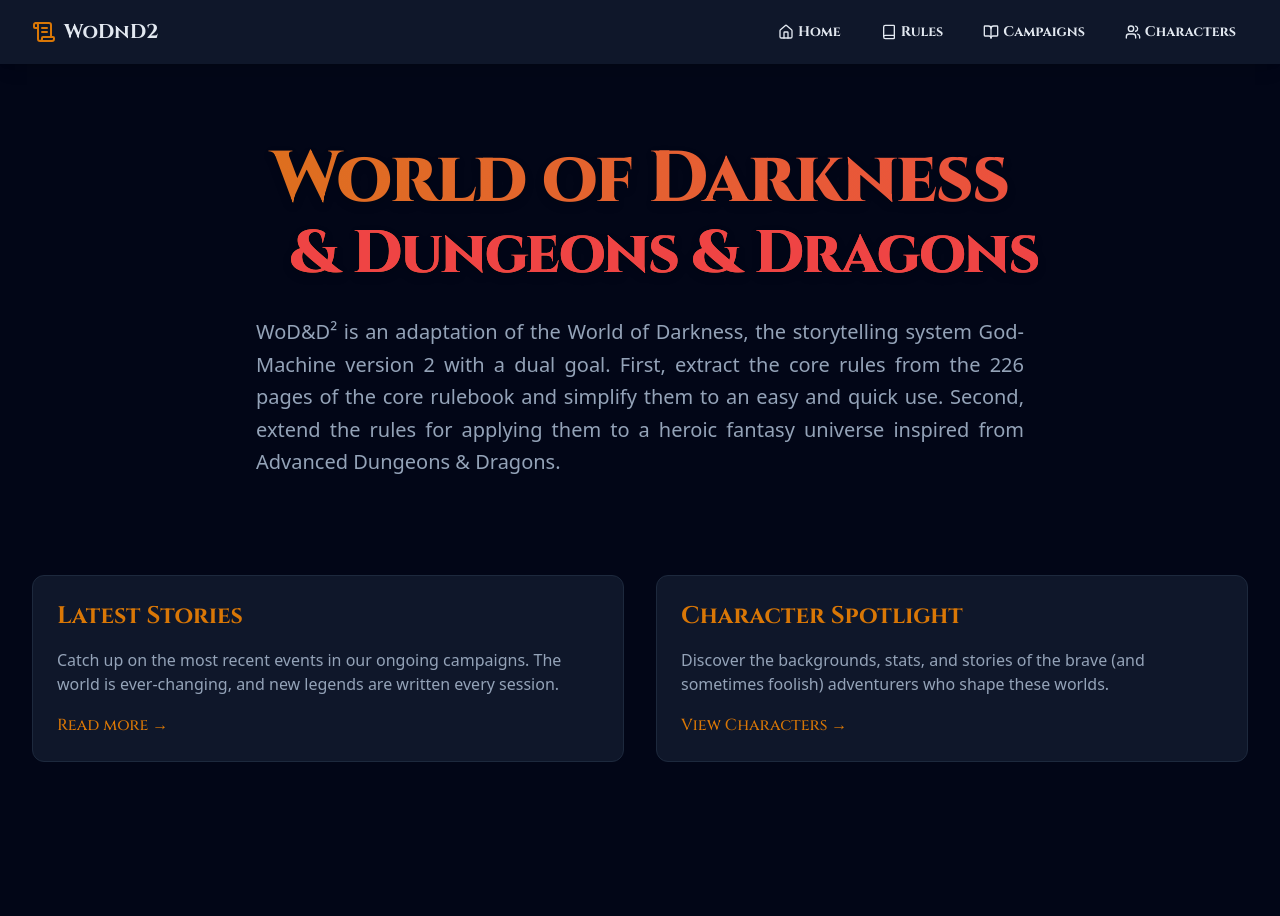
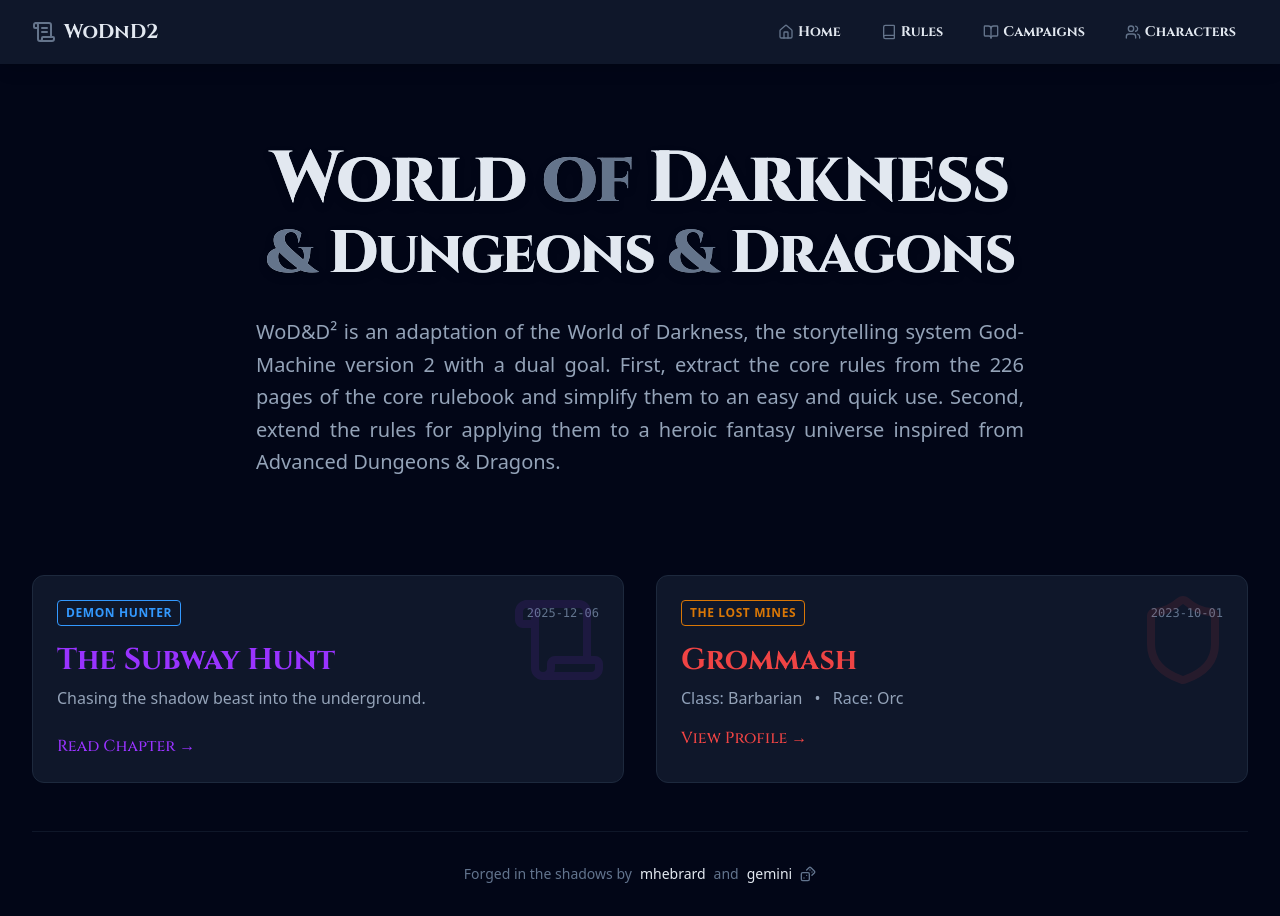
Before and after one commit to mhebrard/wodnd2, a Next.js app: page / in a window 1280 px wide. Before the commit the page ends 800 px from the top, so only its background shows below. Built offline with nearby package versions, Linux system fonts and the light colour scheme.

Commit message:
feat: implement dynamic landing page, character theming, and UI polish

```diff
--- a/src/app/campaigns/[slug]/page.tsx
+++ b/src/app/campaigns/[slug]/page.tsx
@@ -53,6 +53,10 @@
                         <div
                             className="bg-surface rounded-xl border border-slate-800 p-6 h-full transition-all hover:shadow-lg relative overflow-hidden hover:border-[color:var(--color-primary)] hover:shadow-[color:var(--color-primary)]/10"
                         >
+                            <div className="absolute top-0 right-0 p-4 opacity-10 group-hover:opacity-20 transition-opacity">
+                                <Scroll className="h-24 w-24 text-[color:var(--color-primary)]" />
+                            </div>
+                            <div className="relative z-10">
                                 <div className="flex items-center justify-between mb-4">
                                     <Scroll className="h-6 w-6" style={{ color: 'var(--color-primary)' }} />
                                     <span className="text-xs text-slate-500 font-mono">{scenario.date}</span>
@@ -64,6 +68,7 @@
                                     {scenario.description}
                                 </p>
                             </div>
+                        </div>
                     </Link>
                 ))}
             </div>
--- a/src/app/characters/page.tsx
+++ b/src/app/characters/page.tsx
@@ -1,9 +1,21 @@
 import Link from "next/link";
-import { getAllPosts } from "@/lib/markdown";
+import { getAllPosts, getAllCampaigns } from "@/lib/markdown";
 import { Users, Shield, Sword, Scroll } from "lucide-react";
 
 export default function CharactersPage() {
     const characters = getAllPosts(["name", "class", "race", "level", "campaign", "slug"], "characters");
+    const campaigns = getAllCampaigns(["title", "slug", "primaryColor", "secondaryColor"]);
+
+    // Create a map for easy lookup: Title -> Colors
+    const campaignColorMap = campaigns.reduce((acc, campaign) => {
+        if (campaign.title) {
+            acc[campaign.title] = {
+                primary: campaign.primaryColor,
+                secondary: campaign.secondaryColor
+            };
+        }
+        return acc;
+    }, {} as Record<string, { primary: string, secondary: string }>);
 
     return (
         <div className="space-y-8">
@@ -13,26 +25,36 @@
             </div>
 
             <div className="grid gap-6 md:grid-cols-2 lg:grid-cols-3">
-                {characters.map((char) => (
+                {characters.map((char) => {
+                    const theme = campaignColorMap[char.campaign];
+                    const style = theme ? {
+                        '--color-primary': theme.primary,
+                        '--color-secondary': theme.secondary,
+                    } as React.CSSProperties : {};
+
+                    return (
                         <Link
                             key={char.slug}
                             href={`/characters/${char.slug}`}
                             className="block group"
                         >
-                        <div className="bg-surface rounded-xl border border-slate-800 p-6 h-full hover:border-primary/50 transition-all hover:shadow-lg hover:shadow-primary/10 relative overflow-hidden">
+                            <div
+                                className="bg-surface rounded-xl border border-slate-800 p-6 h-full hover:border-[color:var(--color-primary)]/50 transition-all hover:shadow-lg hover:shadow-[color:var(--color-primary)]/10 relative overflow-hidden"
+                                style={style}
+                            >
                                 <div className="absolute top-0 right-0 p-4 opacity-10 group-hover:opacity-20 transition-opacity">
-                                <Users className="h-24 w-24 text-primary" />
+                                    <Users className="h-24 w-24 text-[color:var(--color-primary)]" />
                                 </div>
 
                                 <div className="relative z-10">
                                     <div className="flex items-center justify-between mb-4">
-                                    <span className="px-2 py-1 bg-surface-hover rounded text-xs text-primary font-mono border border-slate-700">
-                                        Lvl {char.level}
+                                        <span className="px-2 py-1 bg-surface-hover rounded text-xs text-[color:var(--color-primary)] font-bold uppercase tracking-wider border border-[color:var(--color-primary)]">
+                                            {char.campaign}
                                         </span>
-                                    <span className="text-xs text-slate-500 font-mono">{char.campaign}</span>
+                                        <span className="text-xs text-slate-500 font-mono">Lvl {char.level}</span>
                                     </div>
 
-                                <h2 className="text-xl font-bold text-text-main group-hover:text-primary-hover transition-colors mb-1 font-[family-name:var(--font-cinzel)]">
+                                    <h2 className="text-xl font-bold text-text-main group-hover:text-[color:var(--color-primary)] transition-colors mb-1 font-[family-name:var(--font-cinzel)]">
                                         {char.name}
                                     </h2>
 
@@ -43,7 +65,7 @@
                                     </div>
 
                                     <div className="flex gap-2 mt-4">
-                                    <div className="flex items-center gap-1 text-xs text-slate-500 bg-slate-950/50 px-2 py-1 rounded">
+                                        <div className="flex items-center gap-1 text-xs text-slate-500 bg-slate-950/50 px-2 py-1 rounded group-hover:text-[color:var(--color-secondary)] transition-colors">
                                             <Shield className="h-3 w-3" />
                                             <span>View Sheet</span>
                                         </div>
@@ -51,7 +73,8 @@
                                 </div>
                             </div>
                         </Link>
-                ))}
+                    );
+                })}
             </div>
         </div>
     );
--- a/src/app/globals.css
+++ b/src/app/globals.css
@@ -11,14 +11,14 @@
 
   /* Semantic Colors */
   /* Semantic Colors */
-  --color-primary: #d97706;
-  /* amber-600 */
-  --color-primary-hover: #b45309;
-  /* amber-700 */
-  --color-secondary: #ef4444;
-  /* red-500 */
-  --color-secondary-hover: #dc2626;
-  /* red-600 */
+  --color-primary: #e2e8f0;
+  /* slate-200 */
+  --color-primary-hover: #cbd5e1;
+  /* slate-300 */
+  --color-secondary: #64748b;
+  /* slate-500 */
+  --color-secondary-hover: #475569;
+  /* slate-600 */
   --color-background: #020617;
   /* slate-950 */
   --color-surface: #0f172a;
@@ -29,6 +29,21 @@
   /* slate-200 */
   --color-text-muted: #94a3b8;
   /* slate-400 */
+
+  /* Palette Colors */
+  --color-red: #ff3333;
+  --color-orange: #ff9933;
+  --color-yellow: #ffff33;
+  --color-lime: #99ff33;
+  --color-green: #33ff33;
+  --color-emerald: #33ff99;
+  --color-cyan: #33ffff;
+  --color-blue: #3399ff;
+  --color-indigo: #3333ff;
+  --color-purple: #9933ff;
+  --color-pink: #ff33ff;
+  --color-fuchsia: #ff3399;
+
 }
 
 @theme {
--- a/src/app/page.tsx
+++ b/src/app/page.tsx
@@ -1,13 +1,60 @@
 import Link from "next/link";
-import { BookOpen, Users } from "lucide-react";
+import { BookOpen, Users, Scroll, Shield, Dices } from "lucide-react";
+import { getLatestScenario, getLatestCharacter, getCampaignBySlug } from "@/lib/markdown";
 
 export default function Home() {
+  const latestScenario = getLatestScenario();
+  const latestCharacter = getLatestCharacter();
+
+  // Scenario Theme
+  let scenarioTheme = {};
+  if (latestScenario && latestScenario.campaignSlug) {
+    const campaign = getCampaignBySlug(latestScenario.campaignSlug, ["primaryColor", "secondaryColor"]);
+    if (campaign) {
+      scenarioTheme = {
+        '--color-primary': campaign.primaryColor,
+        '--color-secondary': campaign.secondaryColor,
+      } as React.CSSProperties;
+    }
+  }
+
+  // Character Theme
+  let characterTheme = {};
+  if (latestCharacter && latestCharacter.campaign) {
+    // Find campaign by title (since character stores campaign title, not slug... wait, let's check grommash.md)
+    // grommash.md: campaign: "The Lost Mines"
+    // We need to find the slug from the title or hope we have a utility.
+    // Actually, getAllCampaigns returns slugs. We can search.
+    // Or we can update character frontmatter to use slug.
+    // For now, let's try to find the campaign by title.
+    // Wait, getCampaignBySlug needs a slug.
+    // Let's assume for now we can't easily get the character's campaign colors without a slug.
+    // BUT, the user requirement is strict.
+    // Let's check if we can map title to slug.
+    // "The Lost Mines" -> "the-lost-mines"
+    // "Demon Hunter" -> "demon-hunter"
+    // Simple slugify might work.
+    const campaignSlug = latestCharacter.campaign.toLowerCase().replace(/ /g, '-');
+    try {
+      const campaign = getCampaignBySlug(campaignSlug, ["primaryColor", "secondaryColor"]);
+      if (campaign) {
+        characterTheme = {
+          '--color-primary': campaign.primaryColor,
+          '--color-secondary': campaign.secondaryColor,
+        } as React.CSSProperties;
+      }
+    } catch (e) {
+      // Fallback if slug doesn't match
+      console.warn("Could not find campaign for character:", latestCharacter.campaign);
+    }
+  }
+
   return (
     <div className="space-y-12">
       <section className="text-center space-y-8 py-12">
-        <h1 className="text-5xl md:text-7xl font-extrabold tracking-tight text-transparent bg-clip-text bg-gradient-to-r from-primary to-secondary font-[family-name:var(--font-cinzel)] drop-shadow-lg">
-          <span className="block">World of Darkness</span>
-          <span className="block text-4xl md:text-6xl mt-2 ml-12 text-secondary">& Dungeons & Dragons</span>
+        <h1 className="text-5xl md:text-7xl font-extrabold tracking-tight text-transparent bg-clip-text bg-gradient-to-r from-[color:var(--color-primary)] to-[color:var(--color-secondary)] font-[family-name:var(--font-cinzel)] drop-shadow-lg">
+          <span className="block text-[color:var(--color-primary)]">World <span className="text-[color:var(--color-secondary)]">of</span> Darkness</span>
+          <span className="block text-4xl md:text-6xl mt-2 text-[color:var(--color-primary)]"><span className="text-[color:var(--color-secondary)]">&</span> Dungeons <span className="text-[color:var(--color-secondary)]">&</span> Dragons</span>
         </h1>
         <p className="text-xl text-text-muted max-w-3xl mx-auto leading-relaxed text-justify font-sans">
           WoD&D² is an adaptation of the World of Darkness, the storytelling system God-Machine version 2 with a dual goal. First, extract the core rules from the 226 pages of the core rulebook and simplify them to an easy and quick use. Second, extend the rules for applying them to a heroic fantasy universe inspired from Advanced Dungeons & Dragons.
@@ -15,29 +62,82 @@
       </section>
 
       <section className="grid md:grid-cols-2 gap-8">
+        {/* Latest Scenario Card */}
+        {latestScenario ? (
+          <Link href={`/campaigns/${latestScenario.campaignSlug}/${latestScenario.slug}`} className="block group">
+            <div className="bg-surface p-6 rounded-xl border border-slate-800 hover:border-[color:var(--color-primary)]/50 transition-all hover:shadow-lg hover:shadow-[color:var(--color-primary)]/10 h-full relative overflow-hidden" style={scenarioTheme}>
+              <div className="absolute top-0 right-0 p-4 opacity-10 group-hover:opacity-20 transition-opacity">
+                <Scroll className="w-24 h-24 text-[color:var(--color-primary)]" />
+              </div>
+              <div className="flex items-center justify-between mb-4">
+                <span className="text-xs font-bold uppercase tracking-wider text-[color:var(--color-secondary)] border border-[color:var(--color-secondary)] px-2 py-1 rounded">
+                  {latestScenario.campaignTitle || "Latest Scenario"}
+                </span>
+                <span className="text-xs text-slate-500 font-mono">{latestScenario.date}</span>
+              </div>
+              <h2 className="text-3xl font-bold text-[color:var(--color-primary)] mb-2 group-hover:text-[color:var(--color-primary)] transition-colors font-[family-name:var(--font-cinzel)]">
+                {latestScenario.title}
+              </h2>
+              <p className="text-text-muted mb-6 font-sans line-clamp-3">
+                {latestScenario.description}
+              </p>
+              <div className="flex items-center text-[color:var(--color-primary)] font-medium font-[family-name:var(--font-cinzel)] group-hover:underline">
+                Read Chapter &rarr;
+              </div>
+            </div>
+          </Link>
+        ) : (
           <Link href="/campaigns" className="block group">
             <div className="bg-surface p-6 rounded-xl border border-slate-800 hover:border-primary/50 transition-all hover:shadow-lg hover:shadow-primary/10 h-full">
-            <h2 className="text-2xl font-bold text-primary mb-4 group-hover:text-primary-hover transition-colors font-[family-name:var(--font-cinzel)]">Latest Stories</h2>
-            <p className="text-text-muted mb-4 font-sans">
-              Catch up on the most recent events in our ongoing campaigns. The world is ever-changing, and new legends are written every session.
-            </p>
-            <span className="text-primary hover:text-primary-hover font-medium font-[family-name:var(--font-cinzel)] group-hover:underline">
-              Read more &rarr;
-            </span>
+              <h2 className="text-2xl font-bold text-primary mb-4">Campaigns</h2>
+              <p className="text-text-muted">Explore the archives.</p>
             </div>
           </Link>
+        )}
+
+        {/* Latest Character Card */}
+        {
+          latestCharacter ? (
+            <Link href={`/characters/${latestCharacter.slug}`} className="block group">
+              <div className="bg-surface p-6 rounded-xl border border-slate-800 hover:border-[color:var(--color-secondary)]/50 transition-all hover:shadow-lg hover:shadow-[color:var(--color-secondary)]/10 h-full relative overflow-hidden" style={characterTheme}>
+                <div className="absolute top-0 right-0 p-4 opacity-10 group-hover:opacity-20 transition-opacity">
+                  <Shield className="w-24 h-24 text-[color:var(--color-secondary)]" />
+                </div>
+                <div className="flex items-center justify-between mb-4">
+                  <span className="text-xs font-bold uppercase tracking-wider text-[color:var(--color-primary)] border border-[color:var(--color-primary)] px-2 py-1 rounded">
+                    {latestCharacter.campaign || "New Challenger"}
+                  </span>
+                  <span className="text-xs text-slate-500 font-mono">{latestCharacter.date}</span>
+                </div>
+                <h2 className="text-3xl font-bold text-[color:var(--color-secondary)] mb-2 group-hover:text-[color:var(--color-secondary)] transition-colors font-[family-name:var(--font-cinzel)]">
+                  {latestCharacter.name}
+                </h2>
+                <p className="text-text-muted mb-2 font-sans">
+                  <span className="text-slate-400">Class:</span> {latestCharacter.class} <span className="mx-2">•</span> <span className="text-slate-400">Race:</span> {latestCharacter.race}
+                </p>
+                <div className="flex items-center text-[color:var(--color-secondary)] font-medium font-[family-name:var(--font-cinzel)] group-hover:underline mt-4">
+                  View Profile &rarr;
+                </div>
+              </div>
+            </Link>
+          ) : (
             <Link href="/characters" className="block group">
               <div className="bg-surface p-6 rounded-xl border border-slate-800 hover:border-primary/50 transition-all hover:shadow-lg hover:shadow-primary/10 h-full">
-            <h2 className="text-2xl font-bold text-primary mb-4 group-hover:text-primary-hover transition-colors font-[family-name:var(--font-cinzel)]">Character Spotlight</h2>
-            <p className="text-text-muted mb-4 font-sans">
-              Discover the backgrounds, stats, and stories of the brave (and sometimes foolish) adventurers who shape these worlds.
-            </p>
-            <span className="text-primary hover:text-primary-hover font-medium font-[family-name:var(--font-cinzel)] group-hover:underline">
-              View Characters &rarr;
-            </span>
+                <h2 className="text-2xl font-bold text-primary mb-4">Characters</h2>
+                <p className="text-text-muted">Meet the heroes.</p>
               </div>
             </Link>
-      </section>
+          )
+        }
+      </section >
+
+      <div className="flex justify-center items-center gap-2 pt-8 border-t border-slate-800/50 text-slate-500 font-sans text-sm">
+        <span>Forged in the shadows by</span>
+        <a href="https://github.com/mhebrard" target="_blank" rel="noopener noreferrer" className="text-[color:var(--color-primary)] hover:text-[color:var(--color-secondary)] transition-colors font-medium">mhebrard</a>
+        <span>and</span>
+        <a href="https://antigravity.ai" target="_blank" rel="noopener noreferrer" className="text-[color:var(--color-primary)] hover:text-[color:var(--color-secondary)] transition-colors font-medium">gemini</a>
+        <Dices className="w-4 h-4" />
       </div>
+    </div >
   );
 }
--- a/src/components/Navbar.tsx
+++ b/src/components/Navbar.tsx
@@ -3,31 +3,31 @@
 
 const Navbar = () => {
     return (
-        <nav className="bg-surface text-text-main shadow-lg sticky top-0 z-50">
+        <nav className="bg-surface text-[color:var(--color-primary)] shadow-lg sticky top-0 z-50">
             <div className="max-w-7xl mx-auto px-4 sm:px-6 lg:px-8">
                 <div className="flex items-center justify-between h-16">
                     <div className="flex items-center">
-                        <Link href="/" className="flex items-center space-x-2 font-bold text-xl hover:text-primary transition-colors font-[family-name:var(--font-cinzel)]">
-                            <ScrollText className="h-6 w-6 text-primary" />
+                        <Link href="/" className="flex items-center space-x-2 font-bold text-xl hover:text-[color:var(--color-secondary)] transition-colors font-[family-name:var(--font-cinzel)]">
+                            <ScrollText className="h-6 w-6 text-[color:var(--color-secondary)]" />
                             <span>WoDnD2</span>
                         </Link>
                     </div>
                     <div className="hidden md:block">
                         <div className="ml-10 flex items-baseline space-x-4">
-                            <Link href="/" className="flex items-center space-x-1 px-3 py-2 rounded-md text-sm font-bold hover:bg-surface-hover hover:text-primary transition-colors font-[family-name:var(--font-cinzel)]">
-                                <Home className="h-4 w-4" />
+                            <Link href="/" className="flex items-center space-x-1 px-3 py-2 rounded-md text-sm font-bold hover:bg-surface-hover hover:text-[color:var(--color-secondary)] transition-colors font-[family-name:var(--font-cinzel)]">
+                                <Home className="h-4 w-4 text-[color:var(--color-secondary)]" />
                                 <span>Home</span>
                             </Link>
-                            <Link href="/rules" className="flex items-center space-x-1 px-3 py-2 rounded-md text-sm font-bold hover:bg-surface-hover hover:text-primary transition-colors font-[family-name:var(--font-cinzel)]">
-                                <Book className="h-4 w-4" />
+                            <Link href="/rules" className="flex items-center space-x-1 px-3 py-2 rounded-md text-sm font-bold hover:bg-surface-hover hover:text-[color:var(--color-secondary)] transition-colors font-[family-name:var(--font-cinzel)]">
+                                <Book className="h-4 w-4 text-[color:var(--color-secondary)]" />
                                 <span>Rules</span>
                             </Link>
-                            <Link href="/campaigns" className="flex items-center space-x-1 px-3 py-2 rounded-md text-sm font-bold hover:bg-surface-hover hover:text-primary transition-colors font-[family-name:var(--font-cinzel)]">
-                                <BookOpen className="h-4 w-4" />
+                            <Link href="/campaigns" className="flex items-center space-x-1 px-3 py-2 rounded-md text-sm font-bold hover:bg-surface-hover hover:text-[color:var(--color-secondary)] transition-colors font-[family-name:var(--font-cinzel)]">
+                                <BookOpen className="h-4 w-4 text-[color:var(--color-secondary)]" />
                                 <span>Campaigns</span>
                             </Link>
-                            <Link href="/characters" className="flex items-center space-x-1 px-3 py-2 rounded-md text-sm font-bold hover:bg-surface-hover hover:text-primary transition-colors font-[family-name:var(--font-cinzel)]">
-                                <Users className="h-4 w-4" />
+                            <Link href="/characters" className="flex items-center space-x-1 px-3 py-2 rounded-md text-sm font-bold hover:bg-surface-hover hover:text-[color:var(--color-secondary)] transition-colors font-[family-name:var(--font-cinzel)]">
+                                <Users className="h-4 w-4 text-[color:var(--color-secondary)]" />
                                 <span>Characters</span>
                             </Link>
                         </div>
--- a/src/lib/markdown.ts
+++ b/src/lib/markdown.ts
@@ -204,3 +204,34 @@
 
     return items;
 }
+
+export function getLatestScenario() {
+    const campaigns = getAllCampaigns(["slug", "title"]);
+    let allScenarios: { [key: string]: string }[] = [];
+
+    campaigns.forEach(campaign => {
+        const scenarios = getAllScenarios(campaign.slug, ["title", "date", "description", "slug", "campaign"]);
+        // Add campaign slug and title to each scenario for linking and display
+        const scenariosWithCampaign = scenarios.map(s => ({
+            ...s,
+            campaignSlug: campaign.slug,
+            campaignTitle: campaign.title
+        }));
+        allScenarios = [...allScenarios, ...scenariosWithCampaign];
+    });
+
+    // Sort by date descending
+    allScenarios.sort((a, b) => (a.date > b.date ? -1 : 1));
+
+    return allScenarios.length > 0 ? allScenarios[0] : null;
+}
+
+export function getLatestCharacter() {
+    const characters = getAllPosts(["name", "class", "level", "race", "campaign", "date", "slug"], "characters");
+    // Sort by date descending (already done in getAllPosts but good to be explicit if logic changes)
+    // getAllPosts sorts by order then date. Characters might not have order.
+    // Let's re-sort strictly by date for "latest"
+    characters.sort((a, b) => (a.date > b.date ? -1 : 1));
+
+    return characters.length > 0 ? characters[0] : null;
+}
```
Also changed, not shown: content/campaigns/demon-hunter/campaign.md (+2 -2 lines), 17 other files (tests, documents, lock files or other folders). Lines whose indentation alone changed are shown as unchanged.
